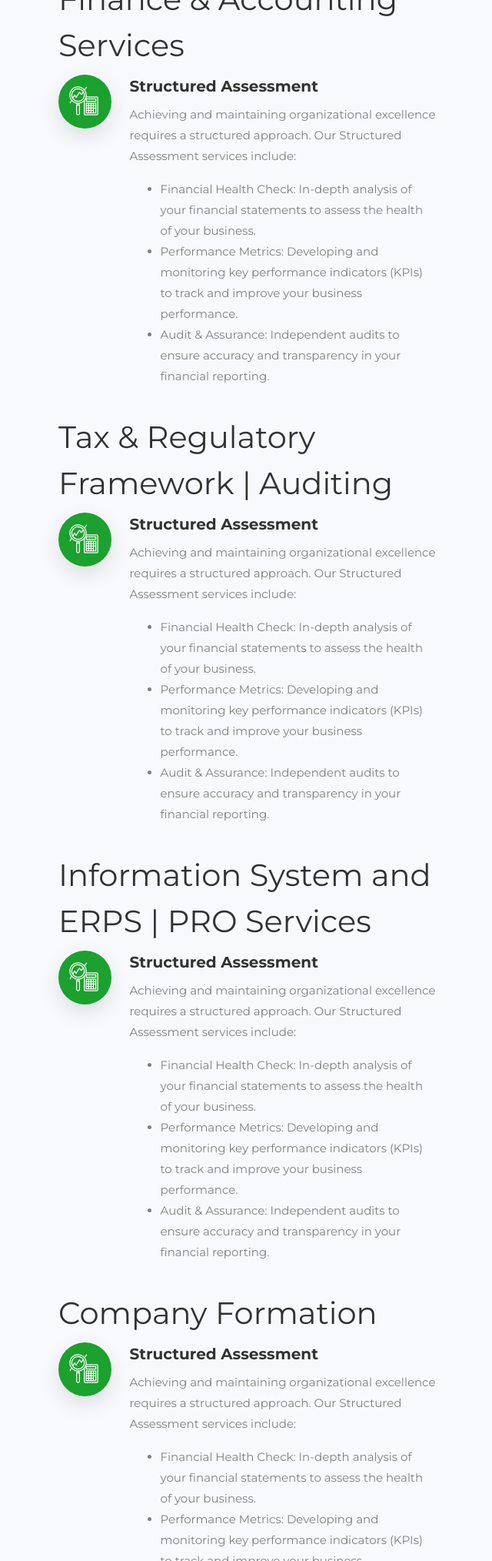
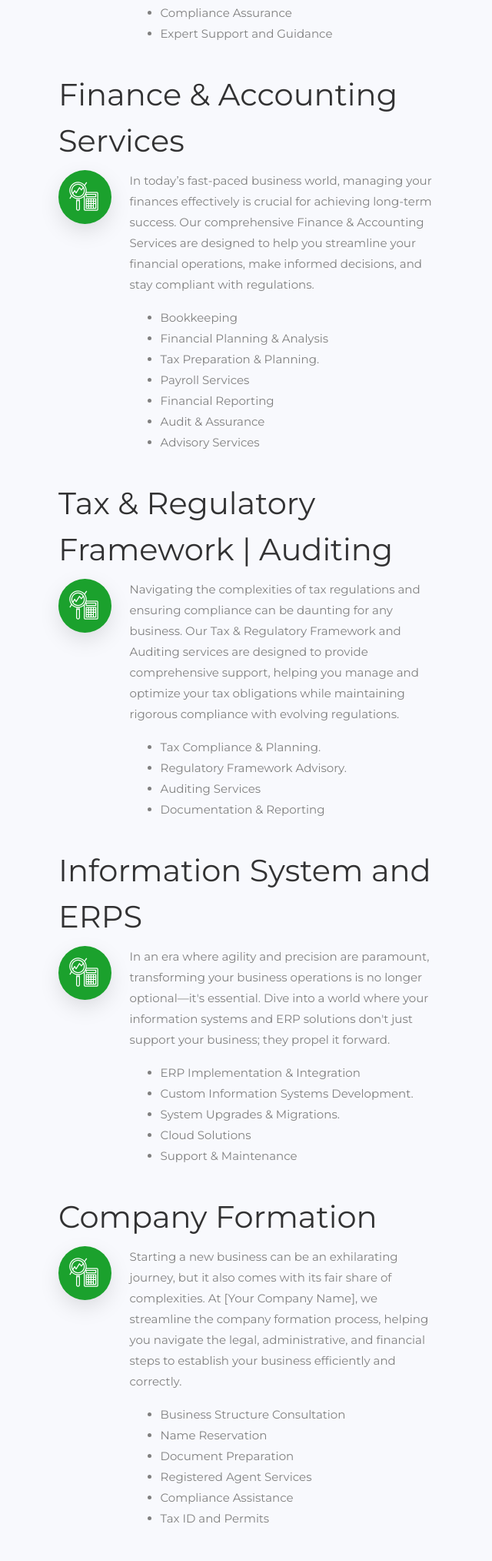
Before and after one commit to adilali097/wercoe, a plain HTML site: page services.html in a window 1280 px wide. Shown: the part 3853-5881 px from the top of the page at 77% size, without its empty margins (57-697 px from the left). Drawn offline with Linux system fonts and the light colour scheme; some packages are replaced by stand-ins of ours; files whose address does not match are found by name.

Commit message:
Update services.html

```diff
--- a/services.html
+++ b/services.html
@@ -189,13 +189,16 @@
         <span class="flaticon-accounting"></span>
     </div>
     <div class="text pl-4">
-        <h4>Structured Assessment</h4>
+
         <p>
-            Achieving and maintaining organizational excellence requires a structured approach. Our Structured Assessment services include:
+           Our Corporate Tax Registration services streamline the complex process of ensuring your business complies with tax regulations. We offer a comprehensive solution that includes expert consultation, accurate filing and documentation, and efficient acquisition of your Tax Identification Number (TIN). Our team ensures that every detail is handled meticulously to avoid compliance issues, while providing ongoing support and guidance to keep your registration status in good standing. With our personalized approach and deep industry knowledge, we make corporate tax registration hassle-free, so you can focus on growing your business.
             <ul>
-                <li>Financial Health Check: In-depth analysis of your financial statements to assess the health of your business.</li>
-                <li>Performance Metrics: Developing and monitoring key performance indicators (KPIs) to track and improve your business performance.</li>
-                <li>Audit & Assurance: Independent audits to ensure accuracy and transparency in your financial reporting.</li>
+                <li>Comprehensive Consultation</li>
+                <li>Filing and Documentation</li>
+                <li>Tax Identification Number (TIN) Application</li>
+		<li>Compliance Assurance</li>
+		<li>Expert Support and Guidance</li>
+
             </ul>
         </p>
     </div>
@@ -207,13 +210,17 @@
         <span class="flaticon-accounting"></span>
     </div>
     <div class="text pl-4">
-        <h4>Structured Assessment</h4>
+
         <p>
-            Achieving and maintaining organizational excellence requires a structured approach. Our Structured Assessment services include:
+           In today’s fast-paced business world, managing your finances effectively is crucial for achieving long-term success. Our comprehensive Finance & Accounting Services are designed to help you streamline your financial operations, make informed decisions, and stay compliant with regulations.
             <ul>
-                <li>Financial Health Check: In-depth analysis of your financial statements to assess the health of your business.</li>
-                <li>Performance Metrics: Developing and monitoring key performance indicators (KPIs) to track and improve your business performance.</li>
-                <li>Audit & Assurance: Independent audits to ensure accuracy and transparency in your financial reporting.</li>
+                <li> Bookkeeping</li>
+                <li> Financial Planning & Analysis</li>
+                <li>Tax Preparation & Planning.</li>
+		<li>Payroll Services</li>
+		<li>Financial Reporting</li>
+		<li>Audit & Assurance</li>
+		<li>Advisory Services</li>
             </ul>
         </p>
     </div>
@@ -225,31 +232,35 @@
         <span class="flaticon-accounting"></span>
     </div>
     <div class="text pl-4">
-        <h4>Structured Assessment</h4>
+
         <p>
-            Achieving and maintaining organizational excellence requires a structured approach. Our Structured Assessment services include:
+           Navigating the complexities of tax regulations and ensuring compliance can be daunting for any business. Our Tax & Regulatory Framework and Auditing services are designed to provide comprehensive support, helping you manage and optimize your tax obligations while maintaining rigorous compliance with evolving regulations.
             <ul>
-                <li>Financial Health Check: In-depth analysis of your financial statements to assess the health of your business.</li>
-                <li>Performance Metrics: Developing and monitoring key performance indicators (KPIs) to track and improve your business performance.</li>
-                <li>Audit & Assurance: Independent audits to ensure accuracy and transparency in your financial reporting.</li>
+                <li>Tax Compliance & Planning.</li>
+                <li>Regulatory Framework Advisory.</li>
+                <li>Auditing Services</li>
+		 <li>Documentation & Reporting</li>
             </ul>
         </p>
     </div>
 </div>
 
-<h1>Information System and ERPS | PRO Services</h1>
+<h1>Information System and ERPS </h1>
 <div class="services-2 w-100 d-flex">
     <div class="icon d-flex align-items-center justify-content-center">
         <span class="flaticon-accounting"></span>
     </div>
     <div class="text pl-4">
-        <h4>Structured Assessment</h4>
+
         <p>
-            Achieving and maintaining organizational excellence requires a structured approach. Our Structured Assessment services include:
+           In an era where agility and precision are paramount, transforming your business operations is no longer optional—it's essential. Dive into a world where your information systems and ERP solutions don't just support your business; they propel it forward.
             <ul>
-                <li>Financial Health Check: In-depth analysis of your financial statements to assess the health of your business.</li>
-                <li>Performance Metrics: Developing and monitoring key performance indicators (KPIs) to track and improve your business performance.</li>
-                <li>Audit & Assurance: Independent audits to ensure accuracy and transparency in your financial reporting.</li>
+                <li> ERP Implementation & Integration</li>
+                <li> Custom Information Systems Development.</li>
+                <li> System Upgrades & Migrations.</li>
+		<li>Cloud Solutions</li>
+		<li>Support & Maintenance</li>
+
             </ul>
         </p>
     </div>
@@ -261,13 +272,16 @@
         <span class="flaticon-accounting"></span>
     </div>
     <div class="text pl-4">
-        <h4>Structured Assessment</h4>
+
         <p>
-            Achieving and maintaining organizational excellence requires a structured approach. Our Structured Assessment services include:
+           Starting a new business can be an exhilarating journey, but it also comes with its fair share of complexities. At [Your Company Name], we streamline the company formation process, helping you navigate the legal, administrative, and financial steps to establish your business efficiently and correctly.
             <ul>
-                <li>Financial Health Check: In-depth analysis of your financial statements to assess the health of your business.</li>
-                <li>Performance Metrics: Developing and monitoring key performance indicators (KPIs) to track and improve your business performance.</li>
-                <li>Audit & Assurance: Independent audits to ensure accuracy and transparency in your financial reporting.</li>
+                <li>Business Structure Consultation</li>
+                <li>Name Reservation</li>
+                <li>Document Preparation</li>
+		<li>Registered Agent Services</li>
+	        <li>Compliance Assistance</li>
+		 <li>Tax ID and Permits</li>
             </ul>
         </p>
     </div>
```
